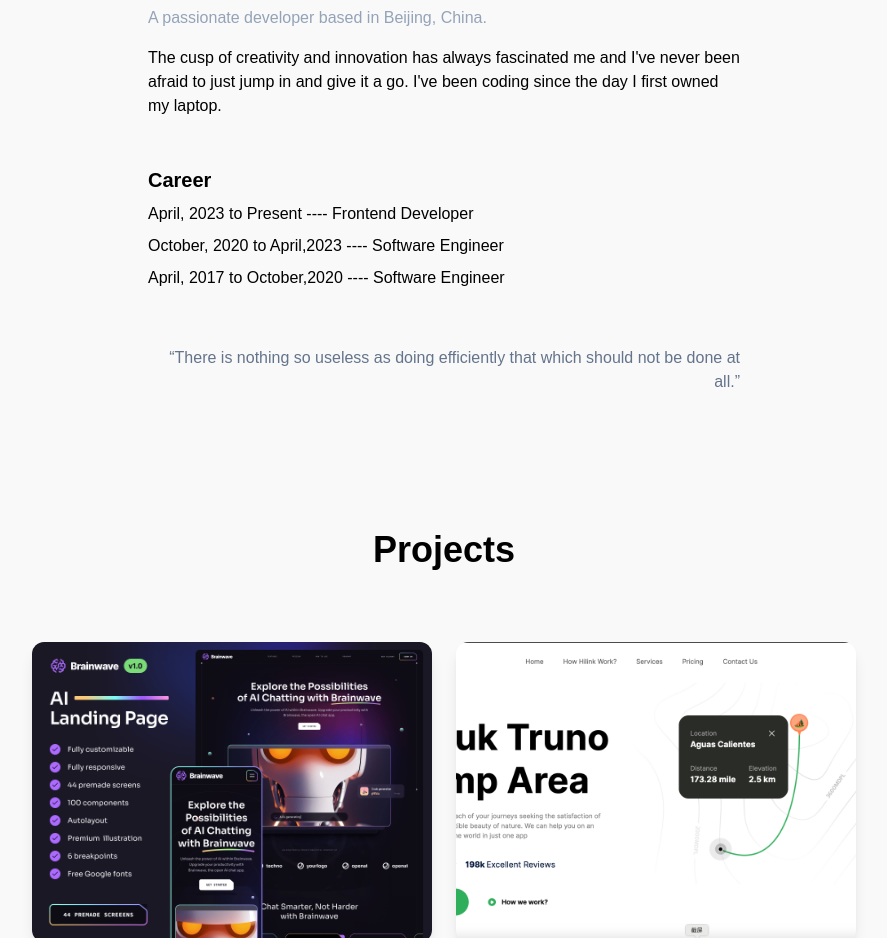
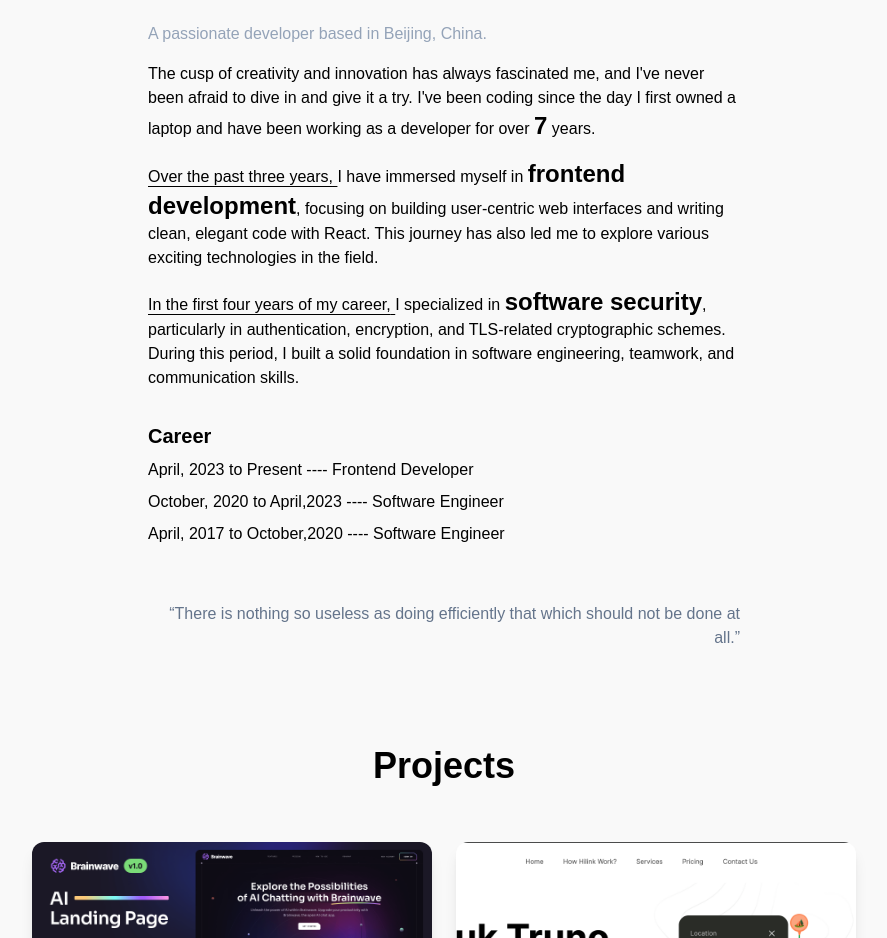
Before and after one commit to Aries-0331/aries-portfolio, a Next.js app: page / in a window 1280 px wide. Shown: the part 874-1812 px from the top of the page, without its empty margins (196-1083 px from the left). Built offline with nearby package versions, Linux system fonts and the light colour scheme; a web font is replaced by a local one.

Commit message:
update about section and animation

```diff
--- a/src/app/components/AboutSection.jsx
+++ b/src/app/components/AboutSection.jsx
@@ -12,18 +12,41 @@ const AboutSection = () => {
 		<section id="about" className="w-full flex flex-col items-center">
 			<motion.div
 				ref={ref}
-				initial={{ x: "-100%" }}
-				animate={{ x: isInView ? 0 : "-100%" }}
+				initial={{ x: "150%" }}
+				animate={{ x: isInView ? 0 : "150%" }}
 				transition={{ ease: "easeInOut", duration: 1 }}
 				className="pt-10 w-full lg:w-[50%] relative flex flex-col items-start  gap-8 px-6 text-black"
 			>
-				<div className="flex flex-col">
+				<div className="flex flex-col gap-4">
 					<h2 className="text-4xl font-bold ">About</h2>
 					<p className="text-slate-400">{hero_data}</p>
-					<p className="py-4">
-						The cusp of creativity and innovation has always fascinated me and
-						I&apos;ve never been afraid to just jump in and give it a go.
-						I&apos;ve been coding since the day I first owned my laptop.
+					<p>
+						The cusp of creativity and innovation has always fascinated me, and
+						I&apos;ve never been afraid to dive in and give it a try. I&apos;ve
+						been coding since the day I first owned a laptop and have been
+						working as a developer for over{" "}
+						<span className="text-2xl font-bold">7</span> years.
+					</p>
+					<p>
+						<span className="underline underline-offset-4">
+							Over the past three years,{" "}
+						</span>{" "}
+						I have immersed myself in{" "}
+						<span className="text-2xl font-semibold">frontend development</span>
+						, focusing on building user-centric web interfaces and writing
+						clean, elegant code with React. This journey has also led me to
+						explore various exciting technologies in the field.
+					</p>
+					<p>
+						<span className="underline underline-offset-4">
+							In the first four years of my career,{" "}
+						</span>
+						I specialized in{" "}
+						<span className="text-2xl font-semibold">software security</span>,
+						particularly in authentication, encryption, and TLS-related
+						cryptographic schemes. During this period, I built a solid
+						foundation in software engineering, teamwork, and communication
+						skills.
 					</p>
 				</div>
 				<div className="flex flex-col gap-2">
--- a/src/app/components/Certificates.jsx
+++ b/src/app/components/Certificates.jsx
@@ -15,9 +15,9 @@ const Certificates = () => {
 				initial={{ opacity: 0 }}
 				animate={{ opacity: isInView ? 1 : 0 }}
 				transition={{ ease: "easeInOut", duration: 2 }}
-				className="h-[400px] flex flex-col"
+				className="mt-10 mb-20 px-6 flex flex-col"
 			>
-				<h2 className="text-4xl text-center font-semibold my-8 py-4">
+				<h2 className="text-4xl text-center font-semibold my-10 py-4">
 					How I Improve Myself?
 				</h2>
 				<div className="relative flex items-center w-full h-full overflow-x-scroll">
--- a/src/app/components/ContactSection.jsx
+++ b/src/app/components/ContactSection.jsx
@@ -31,12 +31,10 @@ const ContactSection = () => {
 		}
 	};
 	return (
-		<section id="contact" className="my-16">
-			<h2 className="flex justify-center text-4xl text-black font-bold">
-				Contact Me
-			</h2>
+		<section id="contact" className="my-10  flex flex-col justify-center">
+			<h2 className="text-center text-4xl text-black font-bold">Contact Me</h2>
 
-			<div className="flex flex-col items-center my-6">
+			<div className="items-center my-10 px-6">
 				<form onSubmit={handleSubmit}>
 					<label htmlFor="email" className="block text-sm text-black py-2">
 						Your Email
--- a/src/app/components/Navbar.jsx
+++ b/src/app/components/Navbar.jsx
@@ -13,8 +13,14 @@ const Navbar = () => {
 			id="home"
 			className="fixed top-0 left-0 right-0 z-10 bg-[#FFFFFF] bg-opacity-95 drop-shadow-md"
 		>
-			<div className="flex flex-wrap justify-end items-center mx-auto px-4 py-6">
-				<div className="mobile-menu block md:hidden">
+			<div className="flex flex-wrap items-center mx-auto px-4 py-6">
+				<div className="mobile-menu w-full px-6 flex justify-between md:hidden ">
+					<Link
+						href="/"
+						className="flex items-center sm:text-2xl font-semibold "
+					>
+						Aries.dev
+					</Link>
 					{!navbarOpen ? (
 						<button
 							onClick={() => setNavbarOpen(true)}
--- a/src/app/components/ProjectsSection.jsx
+++ b/src/app/components/ProjectsSection.jsx
@@ -8,17 +8,15 @@ const ProjectsSection = () => {
 	const ref = useRef(null);
 	const isInView = useInView(ref);
 	return (
-		<section id="projects" className="bg-[#f9f9f9] w-full py-10">
+		<section id="projects" className="bg-[#f9f9f9] w-full">
 			<motion.div
 				ref={ref}
 				initial={{ opacity: 0 }}
 				animate={{ opacity: isInView ? 1 : 0 }}
 				transition={{ ease: "easeInOut", duration: 2 }}
-				className="flex flex-col justify-center items-center w-full px-6"
+				className="my-10 flex flex-col justify-center items-center w-full px-6"
 			>
-				<h2 className="text-4xl text-black font-bold mt-10 py-8 mb-4">
-					Projects
-				</h2>
+				<h2 className="text-4xl text-black font-bold py-8">Projects</h2>
 				<div className="flex flex-wrap gap-6 justify-center">
 					{project_data.map((project) => (
 						<ProjectCard
```
